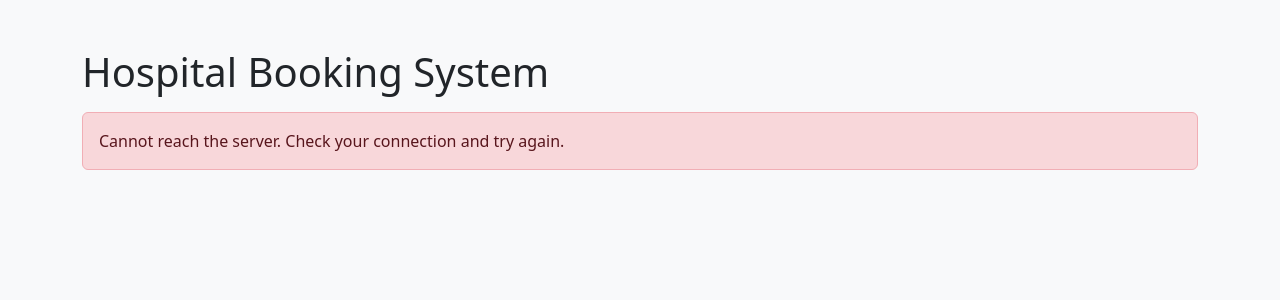
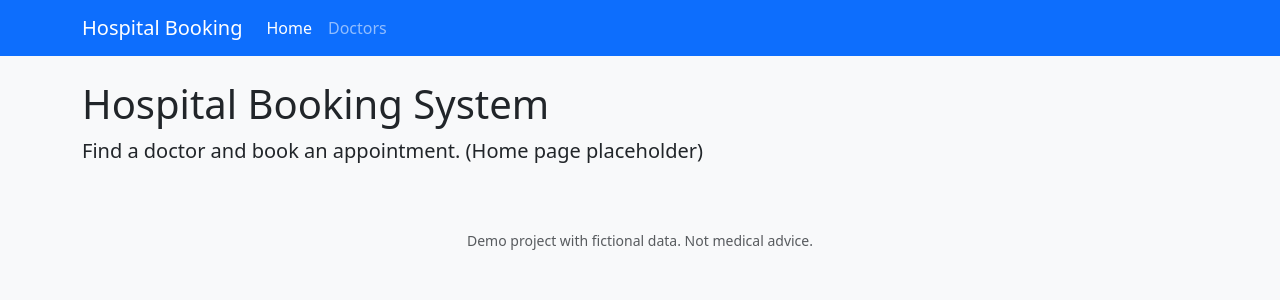
Before and after one commit to jacobnyabuto/hospital-booking-system, a React (Vite) app in the folder client/: page / in a window 1280 px wide. Shown: the top 300 px of the page. Built offline with nearby package versions, Linux system fonts and the light colour scheme; no server answers.

Commit message:
Add router, navbar, layout and placeholder pages

```diff
--- a/client/src/App.jsx
+++ b/client/src/App.jsx
@@ -1,32 +1,21 @@
-import { useEffect, useState } from "react";
-import { Container, Alert, Spinner } from "react-bootstrap";
-import { api } from "./services/api.js";
+import { BrowserRouter, Routes, Route } from "react-router-dom";
+import Layout from "./components/Layout.jsx";
+import Home from "./pages/Home.jsx";
+import Doctors from "./pages/Doctors.jsx";
+import DoctorDetail from "./pages/DoctorDetail.jsx";
+import NotFound from "./pages/NotFound.jsx";
 
 export default function App() {
-  const [health, setHealth] = useState(null);
-  const [error, setError] = useState("");
-
-  useEffect(() => {
-    const controller = new AbortController();
-    api
-      .get("/health", { auth: false, signal: controller.signal })
-      .then(setHealth)
-      .catch((e) => {
-        if (e.name !== "AbortError") setError(e.message);
-      });
-    return () => controller.abort();
-  }, []);
-
   return (
-    <Container className="py-5">
-      <h1>Hospital Booking System</h1>
-      {error && <Alert variant="danger" className="mt-3">{error}</Alert>}
-      {!health && !error && <Spinner animation="border" role="status" />}
-      {health && (
-        <Alert variant="success" className="mt-3">
-          API status: {health.status}, database: {health.database}
-        </Alert>
-      )}
-    </Container>
+    <BrowserRouter>
+      <Routes>
+        <Route element={<Layout />}>
+          <Route path="/" element={<Home />} />
+          <Route path="/doctors" element={<Doctors />} />
+          <Route path="/doctors/:id" element={<DoctorDetail />} />
+          <Route path="*" element={<NotFound />} />
+        </Route>
+      </Routes>
+    </BrowserRouter>
   );
 }
--- /dev/null
+++ b/client/src/components/AppNavbar.jsx
@@ -0,0 +1,25 @@
+import { Navbar, Nav, Container } from "react-bootstrap";
+import { NavLink } from "react-router-dom";
+
+export default function AppNavbar() {
+  return (
+    <Navbar bg="primary" data-bs-theme="dark" expand="md">
+      <Container>
+        <Navbar.Brand as={NavLink} to="/">
+          Hospital Booking
+        </Navbar.Brand>
+        <Navbar.Toggle aria-controls="main-nav" />
+        <Navbar.Collapse id="main-nav">
+          <Nav className="me-auto">
+            <Nav.Link as={NavLink} to="/" end>
+              Home
+            </Nav.Link>
+            <Nav.Link as={NavLink} to="/doctors">
+              Doctors
+            </Nav.Link>
+          </Nav>
+        </Navbar.Collapse>
+      </Container>
+    </Navbar>
+  );
+}
--- /dev/null
+++ b/client/src/components/Layout.jsx
@@ -0,0 +1,17 @@
+import { Container } from "react-bootstrap";
+import { Outlet } from "react-router-dom";
+import AppNavbar from "./AppNavbar.jsx";
+
+export default function Layout() {
+  return (
+    <>
+      <AppNavbar />
+      <Container as="main" className="py-4">
+        <Outlet />
+      </Container>
+      <footer className="text-center text-muted small py-4">
+        Demo project with fictional data. Not medical advice.
+      </footer>
+    </>
+  );
+}
--- /dev/null
+++ b/client/src/pages/DoctorDetail.jsx
@@ -0,0 +1,6 @@
+import { useParams } from "react-router-dom";
+
+export default function DoctorDetail() {
+  const { id } = useParams();
+  return <h1>Doctor {id}</h1>;
+}
--- /dev/null
+++ b/client/src/pages/Doctors.jsx
@@ -0,0 +1,3 @@
+export default function Doctors() {
+  return <h1>Doctors</h1>;
+}
--- /dev/null
+++ b/client/src/pages/Home.jsx
@@ -0,0 +1,8 @@
+export default function Home() {
+  return (
+    <>
+      <h1>Hospital Booking System</h1>
+      <p className="lead">Find a doctor and book an appointment. (Home page placeholder)</p>
+    </>
+  );
+}
--- /dev/null
+++ b/client/src/pages/NotFound.jsx
@@ -0,0 +1,11 @@
+import { Link } from "react-router-dom";
+
+export default function NotFound() {
+  return (
+    <>
+      <h1>Page not found</h1>
+      <p>That page does not exist.</p>
+      <Link to="/">Back to home</Link>
+    </>
+  );
+}
```
